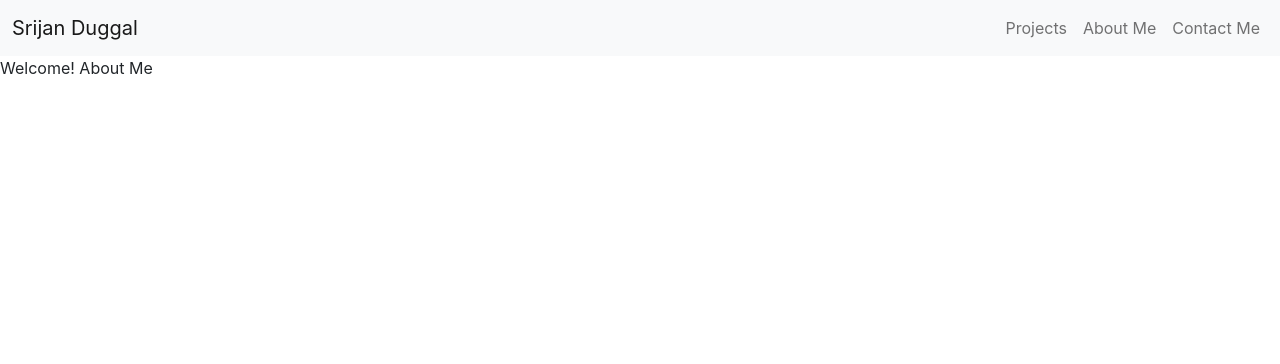
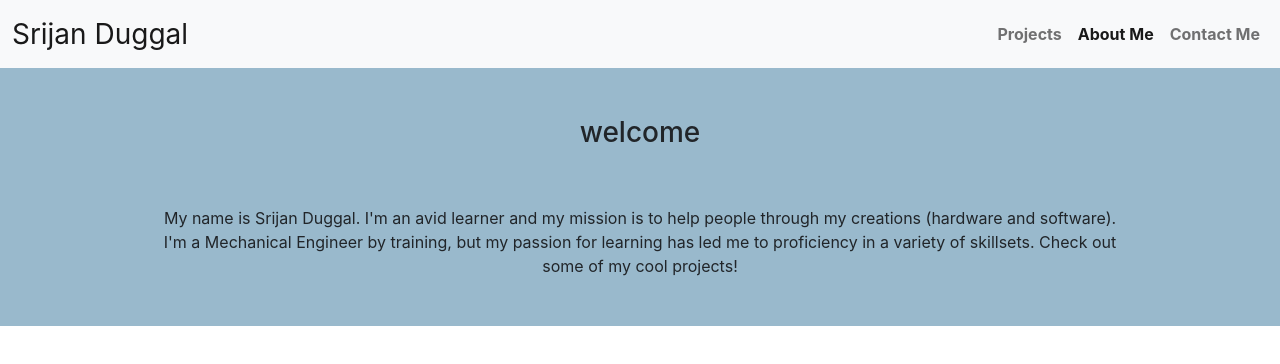
Before and after one commit to srijanduggal17/srijanduggal17.github.io, a React (Create React App) app: page / in a window 1280 px wide. Shown: the top 364 px of the page. Built offline with nearby package versions, Linux system fonts and the light colour scheme.

Commit message:
got main page links working and put some about me text

```diff
--- a/public/index.html
+++ b/public/index.html
@@ -40,5 +40,6 @@
       To begin the development, run `npm start` or `yarn start`.
       To create a production bundle, use `npm run build` or `yarn build`.
     -->
+    <script src="https://cdn.jsdelivr.net/npm/bootstrap@5.0.0-beta1/dist/js/bootstrap.bundle.min.js" integrity="sha384-ygbV9kiqUc6oa4msXn9868pTtWMgiQaeYH7/t7LECLbyPA2x65Kgf80OJFdroafW" crossorigin="anonymous"></script>
   </body>
 </html>
--- a/src/AboutMe.js
+++ b/src/AboutMe.js
@@ -1,7 +1,17 @@
 export default function AboutMe(props) {
+	const pageStyle1 = {
+		backgroundColor: '#99B9CC'
+	};
+
 	return (
-		<div>
-			<p>Welcome! About Me</p>
+		<div className="w-100" style={pageStyle1}>
+			<h3 className="pt-5 pb-5 text-center">welcome</h3>
+			<p className="m-auto text-center w-75 pb-5">
+				My name is Srijan Duggal. I'm an avid learner and my mission is to help people
+				through my creations (hardware and software). I'm a Mechanical Engineer by
+				training, but my passion for learning has led me to proficiency in a variety
+				of skillsets. Check out some of my cool projects!
+			</p>
 		</div>
 	);
 }
--- a/src/App.js
+++ b/src/App.js
@@ -10,9 +10,13 @@ import Projects from './Projects.js';
 import ContactMe from './ContactMe.js';
 
 function App() {
+	const pageStyle = {
+		minHeight: '100vh'
+	};
+
 	return (
 		<Router>
-			<div>
+			<div style = {pageStyle}>
 				<Header />
 
 				{/* A <Switch> looks through its children <Route>s and
@@ -24,7 +28,7 @@ function App() {
 					<Route path="/contact">
 						<ContactMe />
 					</Route>
-					<Route path="/">
+					<Route exact path="/">
 						<AboutMe />
 					</Route>
 				</Switch>
--- a/src/Header.js
+++ b/src/Header.js
@@ -1,23 +1,30 @@
-import { Link } from 'react-router-dom';
+import { Link, NavLink } from 'react-router-dom';
+import MyLink from './MyLink.js';
 
 export default function Header(props) {
+	// const projectsActive = !!matchPath(props.location.name, "/projects");
+	// const aboutActive = !!matchPath(props.location.name, "/");
+	// const contactActive = !!matchPath(props.location.name, "/contact");
+
+	// console.log(projectsActive);
+
 	const menuStyle = {
 		'marginLeft': 'auto'
 	};
 
 	return (
-		<nav class="navbar navbar-expand-lg navbar-light bg-light">
-			<div class="container-fluid">
-				<a class="navbar-brand" href="/">Srijan Duggal</a>
-				<button class="navbar-toggler" type="button" data-bs-toggle="collapse" data-bs-target="#navbarNavAltMarkup" aria-controls="navbarNavAltMarkup" aria-expanded="false" aria-label="Toggle navigation">
-					<span class="navbar-toggler-icon"></span>
+		<nav className="navbar navbar-expand-lg navbar-light bg-light">
+			<div className="container-fluid">
+				<a className="navbar-brand fs-3" href="/">Srijan Duggal</a>
+				<button className="navbar-toggler" type="button" data-bs-toggle="collapse" data-bs-target="#navbarNavAltMarkup" aria-controls="navbarNavAltMarkup" aria-expanded="false" aria-label="Toggle navigation">
+					<span className="navbar-toggler-icon"></span>
 				</button>
-				<div class="collapse navbar-collapse" id="navbarNavAltMarkup">
-					<div class="navbar-nav" style={menuStyle}>
-						<Link class="nav-link" to="/projects">Projects</Link>
-						<Link class="nav-link" to="/">About Me</Link>
-						<Link class="nav-link" to="/contact">Contact Me</Link>
-					</div>
+				<div className="collapse navbar-collapse" id="navbarNavAltMarkup" style={ { fontWeight: 'bold' }}>
+					<ul className="nav navbar-nav" style={menuStyle}>
+						<MyLink to="/projects">Projects</MyLink>
+						<MyLink to="/">About Me</MyLink>
+						<MyLink to="/contact">Contact Me</MyLink>
+					</ul>
 				</div>
 			</div>
 		</nav>
--- /dev/null
+++ b/src/MyLink.js
@@ -0,0 +1,20 @@
+import React from 'react';
+import { Link, NavLink, withRouter } from 'react-router-dom';
+
+class MyLink extends React.Component {
+	render() {
+		const { match, location, history } = this.props;
+
+		const currentClass = location.pathname === this.props.to ? 'nav-link active' : 'nav-link'
+
+		return (
+			<Link to={this.props.to}
+				className={currentClass}
+				exact={this.props.exact}>
+					{this.props.children}
+			</Link>
+		)
+	}
+}
+
+export default withRouter(MyLink);
```
Also changed, not shown: public/Headshot.JPG (added), src/ProjectThumbnail.js (added), 13 other files (tests, documents, lock files or other folders).
